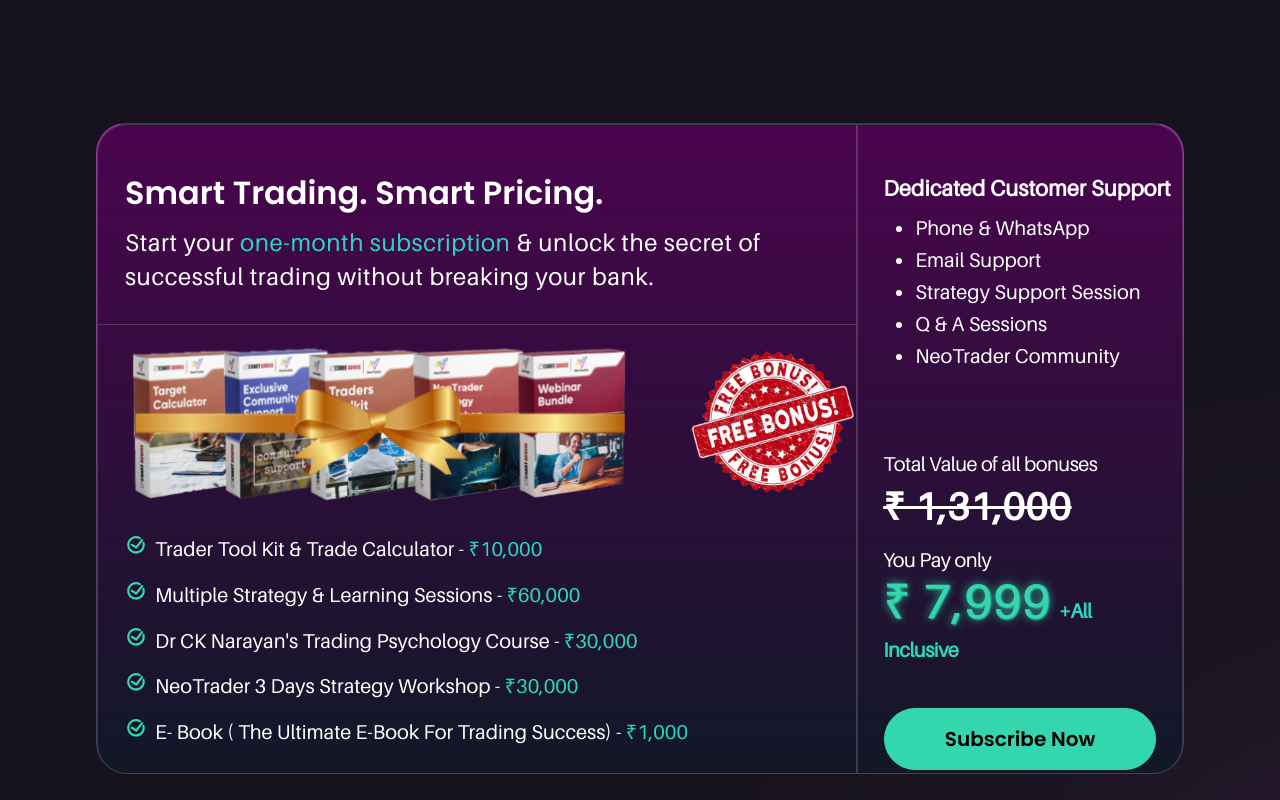
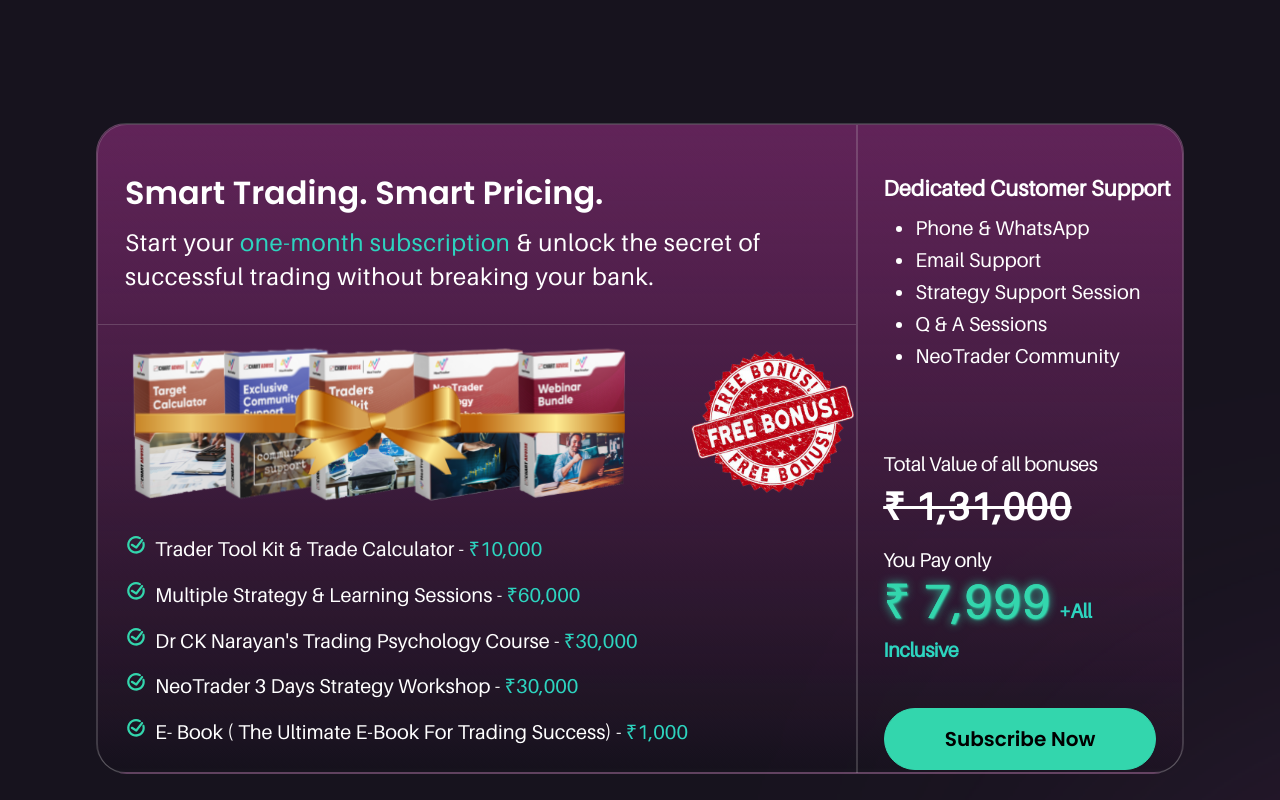
Before and after one commit to Ayushchauhan009/Neo, a React (Create React App) app: page / in a window 1280 px wide. Shown: the part 8900-9700 px from the top of the page. Built offline with nearby package versions, Linux system fonts and the light colour scheme; a web font is replaced by a local one.

Commit message:
Final Changes Done

```diff
--- a/src/components/SmartTrading.jsx
+++ b/src/components/SmartTrading.jsx
@@ -10,9 +10,9 @@
 const SmartTrading = () => {
   return (
     <div className="max-container lg:mt-[150px] mt-14 lg:px-[96px] px-[20px] 2xl:mx-auto xxl:px-[156px] pt-[33px]">
-      <div className=" lg:h-[650px]  bg-gradient-to-b from-fuchsia-800 to-gray-900 rounded-[30px] border border-zinc-300 border-opacity-20">
+      <div className=" lg:h-[650px]  boxBg rounded-[30px] border border-zinc-300 border-opacity-20">
         <div className="lg:flex">
-          <div className=" lg:w-[70%] lg:h-[650px] bg-gradient-to-b from-fuchsia-950 to-gray-900 rounded-tl-[30px] lg:rounded-tr-none rounded-tr-[30px] lg:rounded-bl-[30px] border border-zinc-300 border-opacity-20">
+          <div className=" lg:w-[70%] lg:h-[650px] boxBg rounded-tl-[30px] lg:rounded-tr-none rounded-tr-[30px] lg:rounded-bl-[30px] border border-zinc-300 border-opacity-20">
             <div className="lg:px-[27px] lg:py-[47px] py-5 px-3 w-[100%] lg:h-[200px] bg-transparent rounded-tl-[30px] lg:rounded-tr-none rounded-tr-[30px] border-zinc-300 border-b border-opacity-20">
               <div className="text-white lg:text-[32px] text-xl font-semibold font-['Poppins'] lg:leading-[41.60px] leading-relaxed whitespace-nowrap">
                 Smart Trading. Smart Pricing.
@@ -70,7 +70,7 @@
               </div>
             </div>
           </div>
-          <div className="flex flex-col justify-start   lg:py-[47px] lg:px-[25px] items-start lg:w-[30%] lg:h-[650px] px-4 py-5  bg-gradient-to-b from-fuchsia-950 to-gray-900 lg:rounded-tr-[30px] lg:rounded-bl-[0px] rounded-bl-[30px] rounded-br-[30px]  border border-zinc-300 border-opacity-20">
+          <div className="flex flex-col justify-start   lg:py-[47px] lg:px-[25px] items-start lg:w-[30%] lg:h-[650px] px-4 py-5  boxBg lg:rounded-tr-[30px] lg:rounded-bl-[0px] rounded-bl-[30px] rounded-br-[30px]  border border-zinc-300 border-opacity-20">
             <div className="text-white lg:text-[22px] text-xl font-bold font-['Aileron'] lg:leading-[33.60px] leading-7 whitespace-nowrap">
               Dedicated Customer Support
             </div>
```
